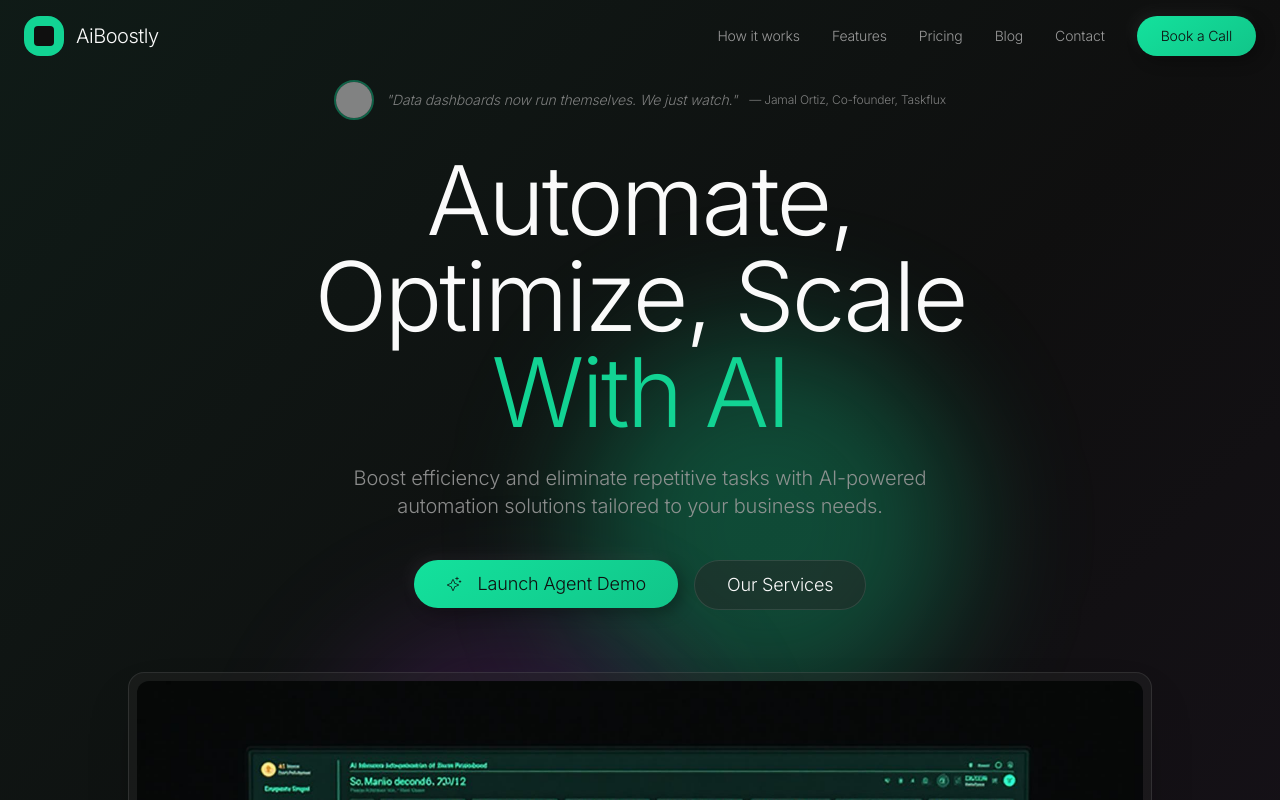
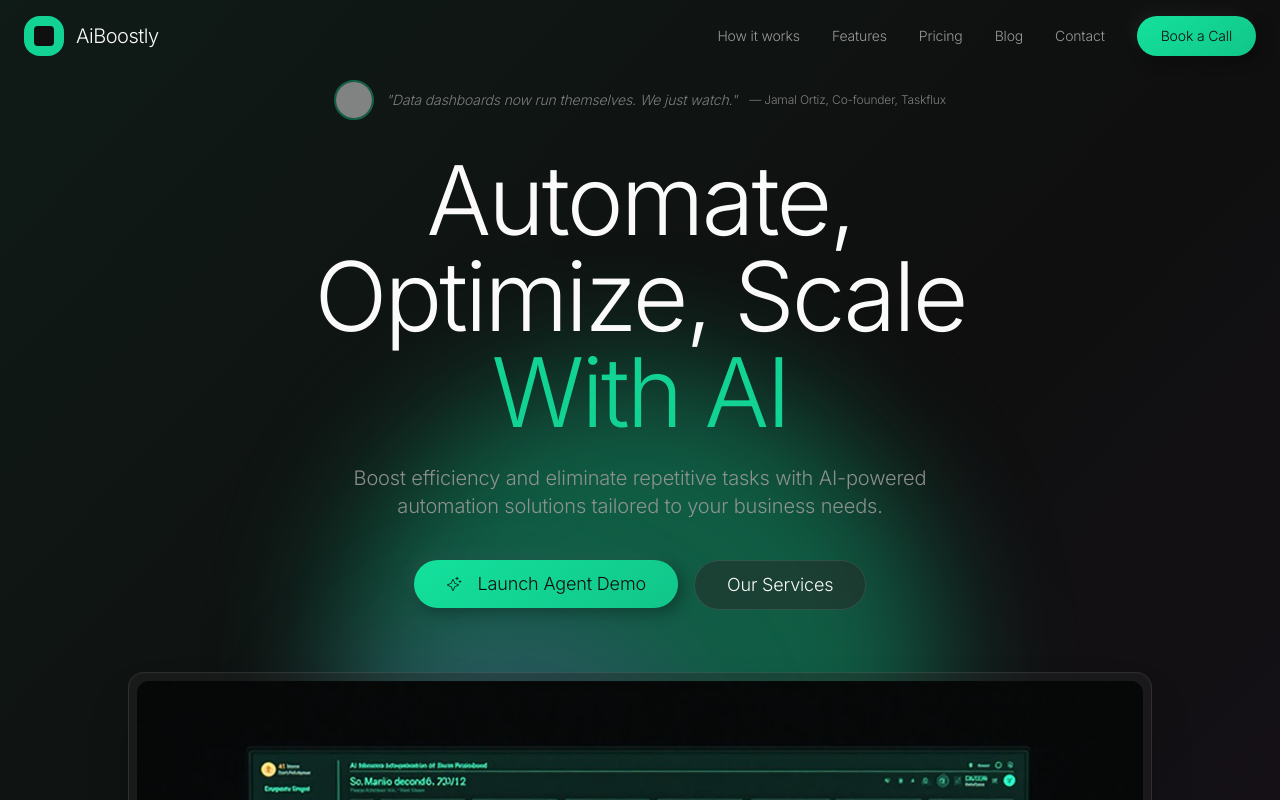
Before and after one commit to Guiltyme212/aiboostly-agent-nexus, a React (Vite) app: page / in a window 1280 px wide. Shown: the top 800 px of the page. Built offline with nearby package versions, Linux system fonts and the light colour scheme; grey boxes are pictures that could not be loaded; the HTML template or start-up script is replaced by a standard one.

Commit message:
Add mouse-controlled background animation
Animate the greenish background spot on the homepage to move with the mouse, creating a more luxurious and dynamic feel behind the main text.

```diff
--- a/src/components/Hero.tsx
+++ b/src/components/Hero.tsx
@@ -1,13 +1,37 @@
 import { Button } from "@/components/ui/button";
 import { Sparkle } from "@phosphor-icons/react";
 import heroDashboard from "@/assets/hero-dashboard.jpg";
+import { useState, useEffect } from "react";
 
 const Hero = () => {
+  const [mousePosition, setMousePosition] = useState({ x: 50, y: 50 });
+
+  useEffect(() => {
+    const handleMouseMove = (e: MouseEvent) => {
+      const x = (e.clientX / window.innerWidth) * 100;
+      const y = (e.clientY / window.innerHeight) * 100;
+      setMousePosition({ x, y });
+    };
+
+    window.addEventListener("mousemove", handleMouseMove);
+    return () => window.removeEventListener("mousemove", handleMouseMove);
+  }, []);
+
   return (
     <section className="relative min-h-screen flex items-center justify-center overflow-hidden pt-20">
       {/* Background Gradient */}
       <div className="absolute inset-0 bg-gradient-to-br from-primary/20 via-background to-accent/20 opacity-30"></div>
-      <div className="absolute top-1/4 right-1/4 w-96 h-96 bg-primary/30 rounded-full blur-3xl"></div>
+
+      {/* Mouse-following gradient spot */}
+      <div
+        className="absolute w-[600px] h-[600px] bg-primary/40 rounded-full blur-3xl transition-all duration-700 ease-out pointer-events-none"
+        style={{
+          left: `${mousePosition.x}%`,
+          top: `${mousePosition.y}%`,
+          transform: 'translate(-50%, -50%)',
+        }}
+      ></div>
+
       <div className="absolute bottom-1/4 left-1/4 w-96 h-96 bg-accent/20 rounded-full blur-3xl"></div>
 
       <div className="container mx-auto px-6 relative z-10">
```
